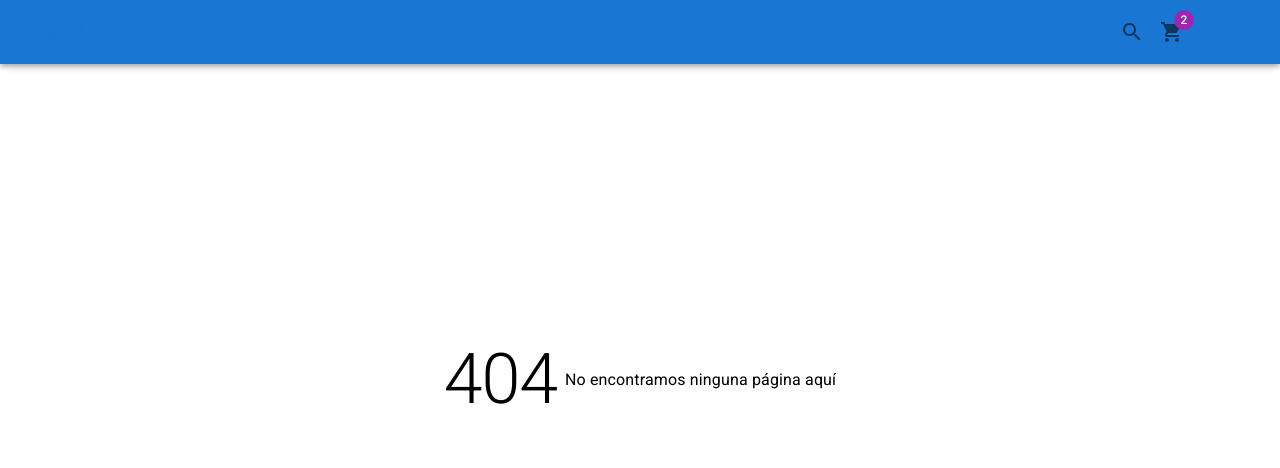
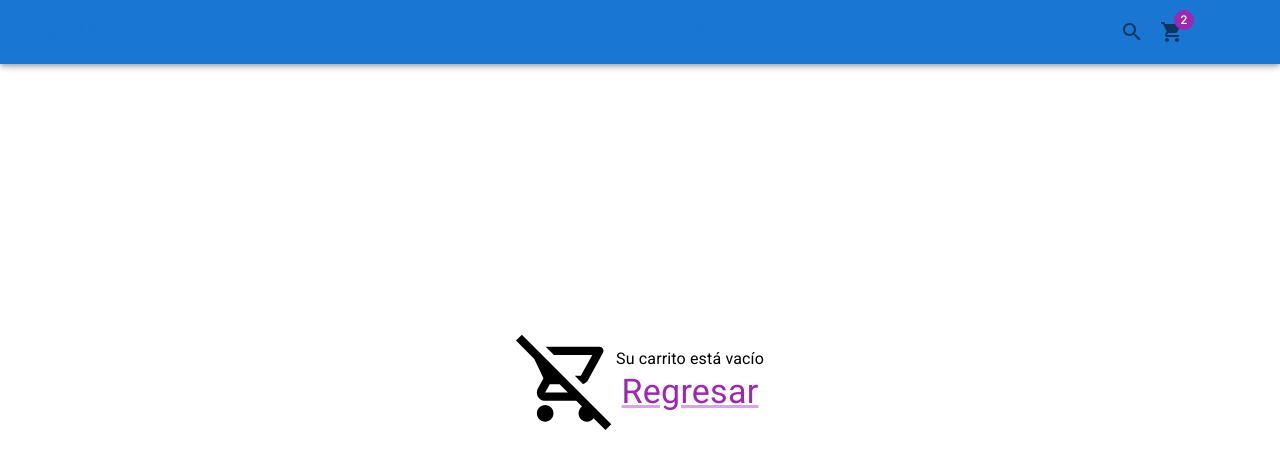
Before and after one commit to SebasRDev/teslo_shop_next, a Next.js app: page /cart/empty in a window 1280 px wide. Before the commit this address had no page. Shown: the top 468 px of the page. Built offline with nearby package versions, Linux system fonts and the light colour scheme.

Commit message:
carrito de compras vacio

```diff
--- /dev/null
+++ b/pages/cart/empty.tsx
@@ -0,0 +1,38 @@
+import NextLink from "next/link";
+
+import { RemoveShoppingCartOutlined } from "@mui/icons-material";
+import { Box, Link, Typography } from "@mui/material";
+import { ShopLayout } from "../../components/layouts/ShopLayout";
+const emptyPage = () => {
+  return (
+    <ShopLayout
+      title="Carrito vacío"
+      pageDescription="No hay articulos en el carrio de compras"
+    >
+      <Box
+        display="flex"
+        justifyContent="center"
+        alignItems="center"
+        height="calc(100vh - 200px)"
+        sx={{
+          flexDirection: {
+            xs: "column",
+            sm: "row",
+          },
+        }}
+      >
+        <RemoveShoppingCartOutlined sx={{ fontSize: 100 }} />
+        <Box display="flex" flexDirection="column" alignItems="center">
+          <Typography>Su carrito está vacío</Typography>
+          <NextLink href="/" passHref>
+            <Link typography="h4" color="secondary">
+              Regresar
+            </Link>
+          </NextLink>
+        </Box>
+      </Box>
+    </ShopLayout>
+  );
+};
+
+export default emptyPage;
```
